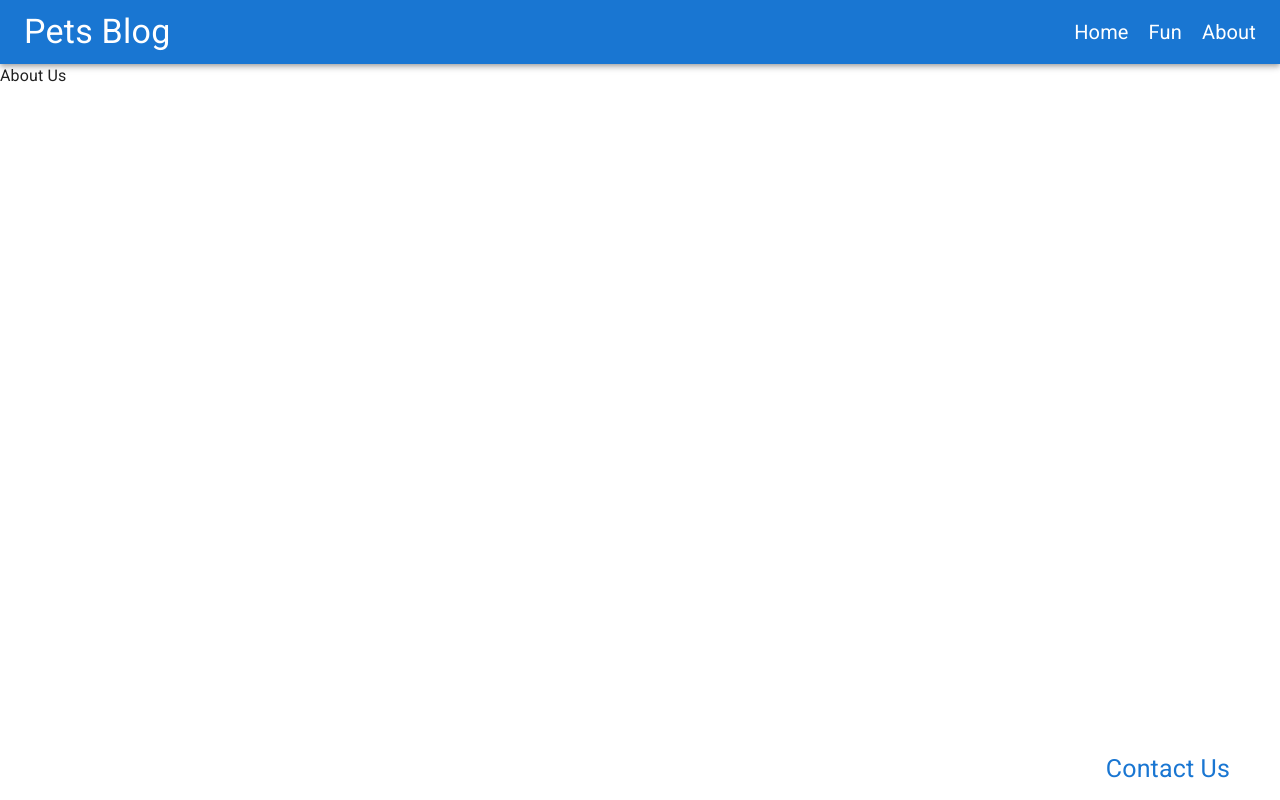
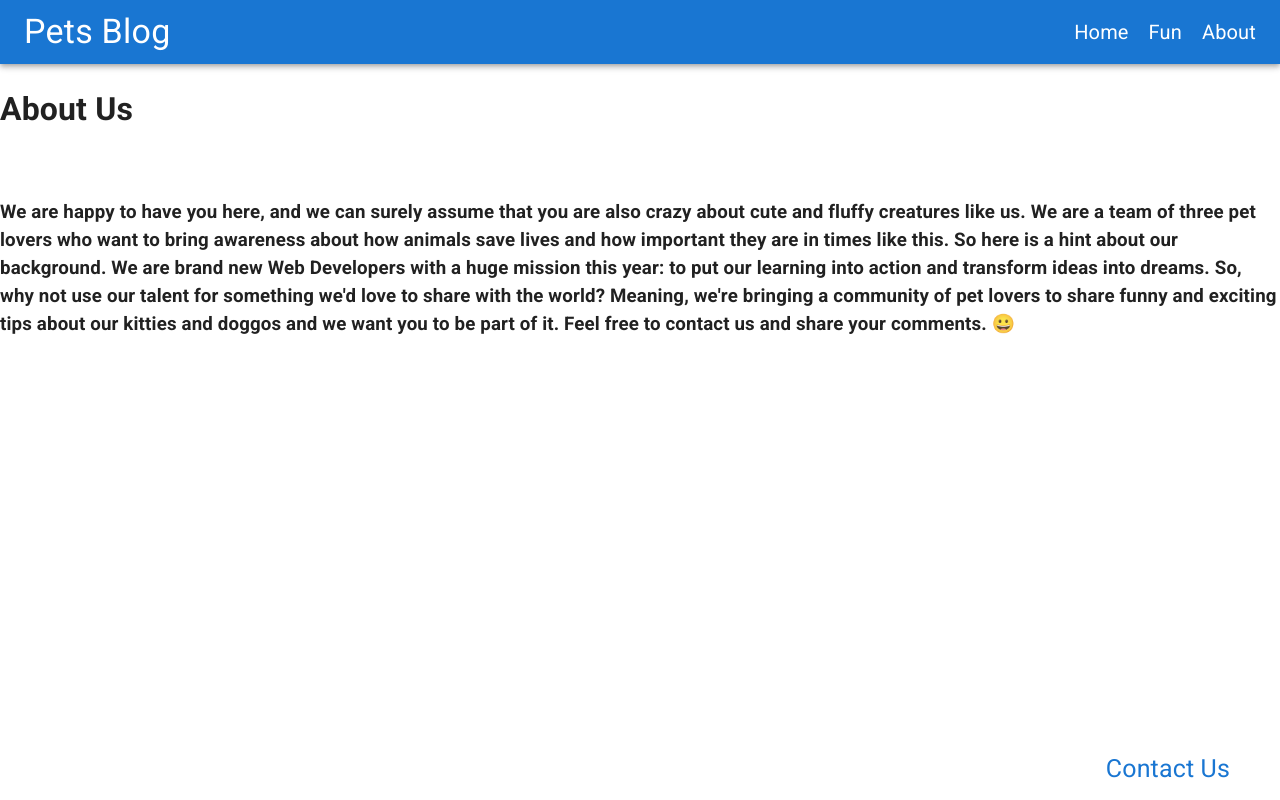
Before and after one commit to Dea314/pets-blog, a React (Create React App) app: page /about in a window 1280 px wide. Built offline with nearby package versions, Linux system fonts and the light colour scheme.

Commit message:
Content added to About.js

```diff
--- a/public/index.html
+++ b/public/index.html
@@ -12,7 +12,7 @@
       name="description"
       content="Web site created using create-react-app"
     />
-    <title>Doggos Blog</title>
+    <title>Pets Blog 🐱💙🐶</title>
   </head>
   <body>
     <noscript>You need to enable JavaScript to run this app.</noscript>
--- a/src/components/About.js
+++ b/src/components/About.js
@@ -1,5 +1,17 @@
 const About = () => {
-    return <div>About Us</div>;
-};
+    return <div>
 
-export default About;
+        <h1>About Us</h1>
+        <br/>
+        <h3>We are happy to have you here, and we can surely assume that you are also crazy about cute and fluffy creatures like us.
+        We are a team of three pet lovers who want to bring awareness about how animals save lives and how important they are in times
+        like this. So here is a hint about our background.
+        We are brand new Web Developers with a huge mission this year: to put our learning into action and transform ideas into dreams.
+        So, why not use our talent for something we'd love to share with the world? Meaning, we're bringing a community of pet lovers to
+        share funny and exciting tips about our kitties and doggos and we want you to be part of it. Feel free to contact us and share your comments. 😀 </h3>
+
+    </div>;
+  };
+
+
+  export default About;
```
